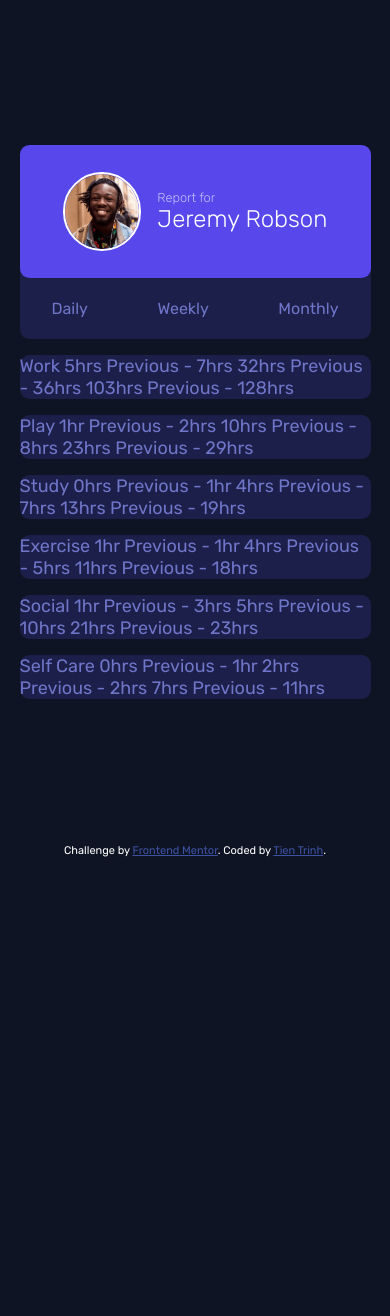
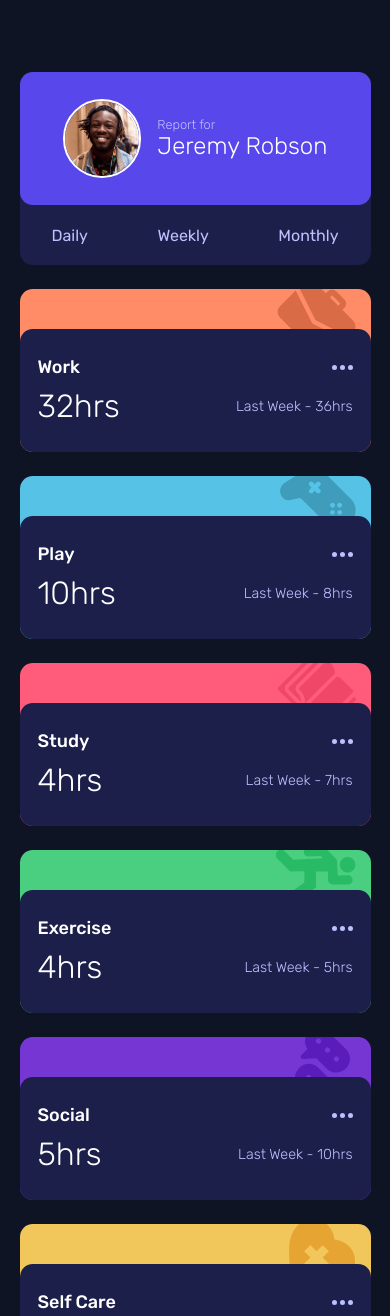
Before and after one commit to tientrinh21/time-tracking-dashboard, a plain HTML site: page index.html in a window 390 px wide. Shown: the top 1316 px of the page. Before the commit the page ends 857 px from the top, so only its background shows below. Drawn offline with Linux system fonts and the light colour scheme.

Commit message:
Finish mobile design

```diff
--- a/index.html
+++ b/index.html
@@ -20,114 +20,114 @@
 	<body>
 		<div class="center">
 			<div class="container">
-				<div class="card user-card">
+				<div class="card user-card dark-blue">
 					<div class="user">
 						<img src="./images/image-jeremy.png" class="user-img" />
 						<p>Report for <span class="user-name">Jeremy Robson</span></p>
 					</div>
 					<ul class="time">
-						<li>Daily</li>
-						<li>Weekly</li>
-						<li>Monthly</li>
+						<li><a href="#">Daily</a></li>
+						<li><a href="#">Weekly</a></li>
+						<li><a href="#">Monthly</a></li>
 					</ul>
 				</div>
-				<div class="card activity-card">
-					Work 5hrs
-					<!-- daily -->
-					Previous - 7hrs
-					<!-- daily -->
-					32hrs
+				<div class="card activity-card light-red">
+					<div class="decoration">
+						<img src="./images/icon-work.svg" alt="icon-work" />
+					</div>
+					<div class="content dark-blue">
+						<div class="category">
+							<span class="category-name">Work</span>
+							<img src="./images/icon-ellipsis.svg" alt="icon-ellipsis" />
+						</div>
+						<div class="data">
+							<p class="current-data">32hrs</p>
 							<!-- weekly -->
-					Previous - 36hrs
+							<p class="previous-data">Last Week - 36hrs</p>
 							<!-- weekly -->
-					103hrs
-					<!-- monthly -->
-					Previous - 128hrs
-					<!-- monthly -->
-				</div>
-				<div class="card activity-card">
-					<div class="decoration"></div>
-					<div class="data">
-						Play 1hr
-						<!-- daily -->
-						Previous - 2hrs
-						<!-- daily -->
-						10hrs
-						<!-- weekly -->
-						Previous - 8hrs
-						<!-- weekly -->
-						23hrs
-						<!-- monthly -->
-						Previous - 29hrs
-						<!-- monthly -->
 						</div>
 					</div>
-				<div class="card activity-card">
-					<div class="decoration"></div>
+				</div>
+				<div class="card activity-card soft-blue">
+					<div class="decoration">
+						<img src="./images/icon-play.svg" alt="icon-play" />
+					</div>
+					<div class="content dark-blue">
+						<div class="category">
+							<span class="category-name">Play</span>
+							<img src="./images/icon-ellipsis.svg" alt="icon-ellipsis" />
+						</div>
 						<div class="data">
-						Study 0hrs
-						<!-- daily -->
-						Previous - 1hr
-						<!-- daily -->
-						4hrs
+							<p class="current-data">10hrs</p>
 							<!-- weekly -->
-						Previous - 7hrs
+							<p class="previous-data">Last Week - 8hrs</p>
 							<!-- weekly -->
-						13hrs
-						<!-- monthly -->
-						Previous - 19hrs
-						<!-- monthly -->
 						</div>
 					</div>
-				<div class="card activity-card">
-					<div class="decoration"></div>
+				</div>
+				<div class="card activity-card red">
+					<div class="decoration"><img src="./images/icon-study.svg" alt="icon-study" /></div>
+					<div class="content dark-blue">
+						<div class="category">
+							<span class="category-name">Study</span>
+							<img src="./images/icon-ellipsis.svg" alt="icon-ellipsis" />
+						</div>
 						<div class="data">
-						Exercise 1hr
-						<!-- daily -->
-						Previous - 1hr
-						<!-- daily -->
-						4hrs
+							<p class="current-data">4hrs</p>
 							<!-- weekly -->
-						Previous - 5hrs
+							<p class="previous-data">Last Week - 7hrs</p>
 							<!-- weekly -->
-						11hrs
-						<!-- monthly -->
-						Previous - 18hrs
-						<!-- monthly -->
 						</div>
 					</div>
-				<div class="card activity-card">
-					<div class="decoration"></div>
+				</div>
+				<div class="card activity-card lime-green">
+					<div class="decoration">
+						<img src="./images/icon-exercise.svg" alt="icon-exercise" />
+					</div>
+					<div class="content dark-blue">
+						<div class="category">
+							<span class="category-name">Exercise</span>
+							<img src="./images/icon-ellipsis.svg" alt="icon-ellipsis" />
+						</div>
 						<div class="data">
-						Social 1hr
-						<!-- daily -->
-						Previous - 3hrs
-						<!-- daily -->
-						5hrs
+							<p class="current-data">4hrs</p>
 							<!-- weekly -->
-						Previous - 10hrs
+							<p class="previous-data">Last Week - 5hrs</p>
 							<!-- weekly -->
-						21hrs
-						<!-- monthly -->
-						Previous - 23hrs
-						<!-- monthly -->
 						</div>
 					</div>
-				<div class="card activity-card">
-					<div class="decoration"></div>
+				</div>
+				<div class="card activity-card violet">
+					<div class="decoration">
+						<img src="./images/icon-social.svg" alt="icon-social" />
+					</div>
+					<div class="content dark-blue">
+						<div class="category">
+							<span class="category-name">Social</span>
+							<img src="./images/icon-ellipsis.svg" alt="icon-ellipsis" />
+						</div>
 						<div class="data">
-						Self Care 0hrs
-						<!-- daily -->
-						Previous - 1hr
-						<!-- daily -->
-						2hrs
+							<p class="current-data">5hrs</p>
 							<!-- weekly -->
-						Previous - 2hrs
+							<p class="previous-data">Last Week - 10hrs</p>
 							<!-- weekly -->
-						7hrs
-						<!-- monthly -->
-						Previous - 11hrs
-						<!-- monthly -->
+						</div>
+					</div>
+				</div>
+				<div class="card activity-card soft-orange">
+					<div class="decoration">
+						<img src="./images/icon-self-care.svg" alt="icon-self-care" />
+					</div>
+					<div class="content dark-blue">
+						<div class="category">
+							<span class="category-name">Self Care</span>
+							<img src="./images/icon-ellipsis.svg" alt="icon-ellipsis" />
+						</div>
+						<div class="data">
+							<p class="current-data">2hrs</p>
+							<!-- weekly -->
+							<p class="previous-data">Last Week - 2hrs</p>
+							<!-- weekly -->
 						</div>
 					</div>
 				</div>
@@ -138,5 +138,6 @@
 				<a href="https://www.frontendmentor.io?ref=challenge" target="_blank">Frontend Mentor</a>.
 				Coded by <a href="https://github.com/tientrinh21/time-tracking-dashboard">Tien Trinh</a>.
 			</div>
+		</div>
 	</body>
 </html>
--- a/style.css
+++ b/style.css
@@ -32,22 +32,29 @@ body {
 
 .center {
 	display: flex;
+	flex-direction: column;
+	gap: 1.5rem;
 	align-items: center;
 	justify-content: center;
 	min-height: 100vh;
+	margin: 4em auto 2.5em auto;
 }
 
 .container {
 	max-width: 90%;
 	display: grid;
-	gap: 1rem;
+	gap: 1.5rem;
 	/* grid-template-columns: repeat(4, 1fr); */
 	color: var(--desaturated-blue);
 }
 
 .card {
+	border-radius: 0.8rem;
+}
+
+/* User card */
+.user-card {
 	background-color: var(--dark-blue);
-	border-radius: 0.6rem;
 }
 
 .user {
@@ -57,7 +64,7 @@ body {
 	gap: 1rem;
 	background-color: var(--blue);
 	padding: 1.5em 1em;
-	border-radius: 0.6rem;
+	border-radius: 0.8rem;
 }
 
 .user-img {
@@ -79,7 +86,7 @@ body {
 	color: white;
 }
 
-.time {
+.user-card .time {
 	display: flex;
 	justify-content: space-between;
 	padding: 1.3em 2em;
@@ -87,8 +94,95 @@ body {
 	font-size: 1rem;
 }
 
-.time li:hover {
+.time a {
+	text-decoration: none;
+	color: var(--pale-blue);
+}
+
+.time a:hover {
 	color: white;
+}
+
+/* Activity card */
+.decoration {
+	display: flex;
+	justify-content: flex-end;
+	border-radius: 0.8rem 0.8rem 0 0;
+	padding-right: 0.8em;
+	height: 2.5rem;
+}
+
+.decoration img {
+	width: 5rem;
+	object-fit: none;
+	object-position: 100% 25%;
+}
+
+.content {
+	padding: 1.5em 1em;
+	border-radius: 0.8rem;
+	background-color: var(--dark-blue);
+}
+
+.content:hover {
+	/* filter: brightness(150%); */
+	background-color: hsl(236, 41%, 34%);
+}
+
+.category {
+	display: flex;
+	justify-content: space-between;
+	align-items: center;
+	margin-bottom: 0.5em;
+}
+
+.category-name {
+	font-weight: 500;
+	font-size: 1em;
+	color: white;
+}
+
+.data {
+	display: flex;
+	justify-content: space-between;
+	align-items: center;
+	padding: 0;
+	font-weight: 300;
+}
+
+.current-data {
+	color: white;
+	font-size: 2rem;
+}
+
+.previous-data {
+	color: var(--pale-blue);
+	font-size: 0.9rem;
+}
+
+/* Uitilities */
+.light-red {
+	background-color: var(--light-red);
+}
+
+.soft-blue {
+	background-color: var(--soft-blue);
+}
+
+.red {
+	background-color: var(--red);
+}
+
+.lime-green {
+	background-color: var(--lime-green);
+}
+
+.violet {
+	background-color: var(--violet);
+}
+
+.soft-orange {
+	background-color: var(--soft-orange);
 }
 
 /* Atrribution */
```
Lines whose indentation alone changed are shown as unchanged.
